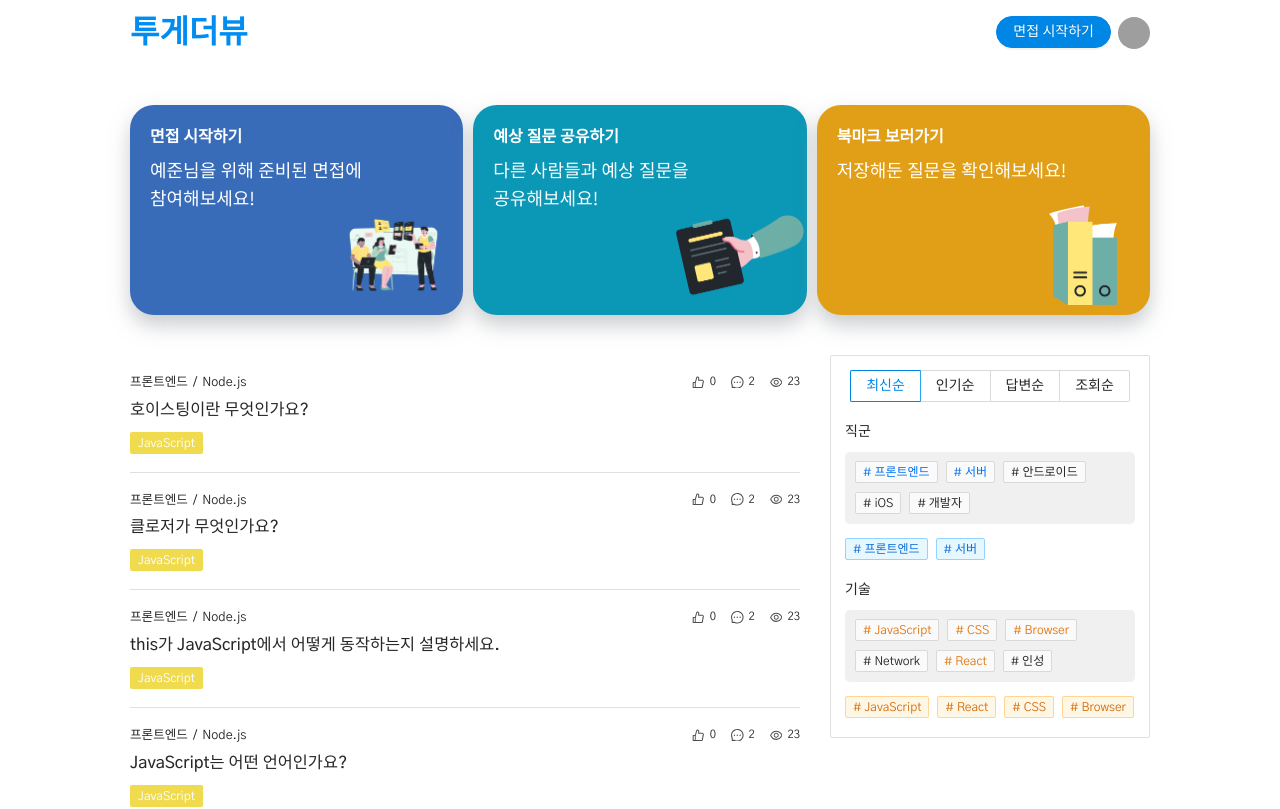
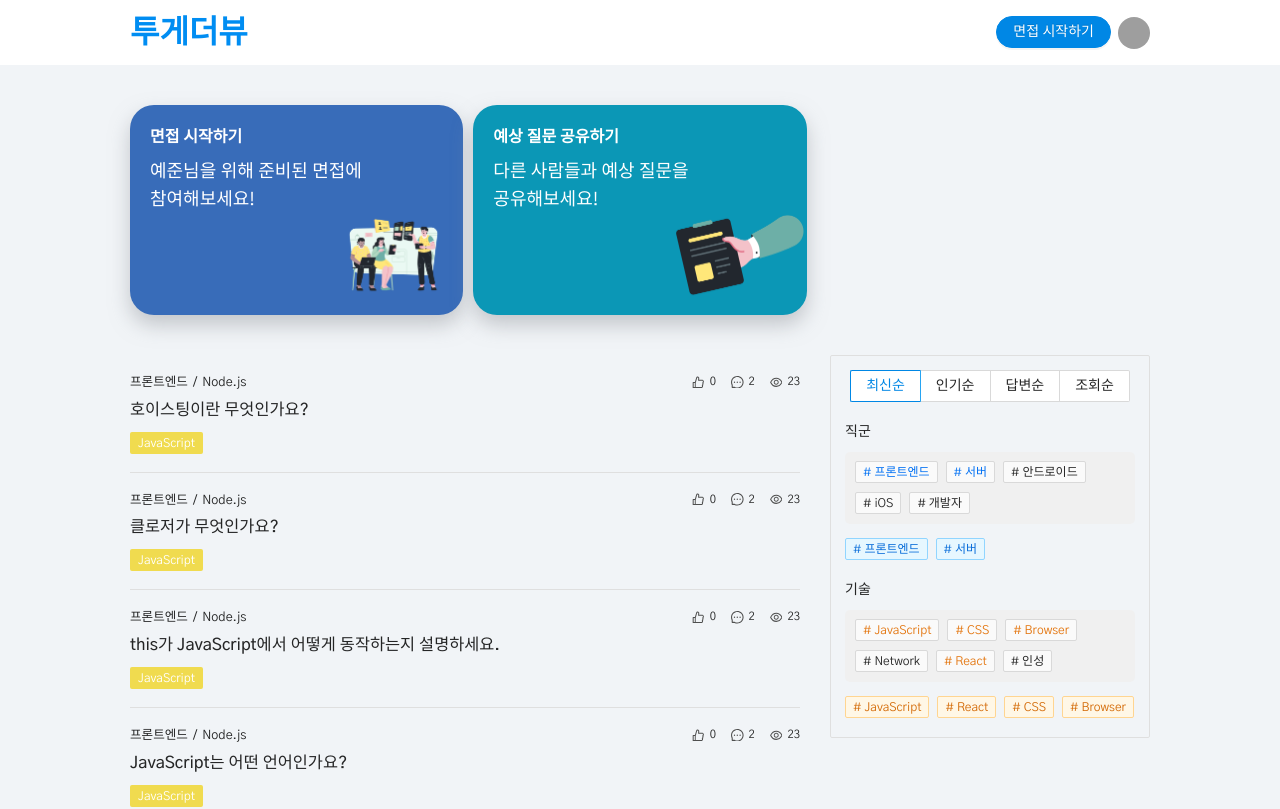
Before and after one commit to togather-view/togather-view-demo, a Next.js app: page / in a window 1280 px wide. Shown: the top 809 px of the page. Built offline with nearby package versions, Linux system fonts and the light colour scheme; grey boxes are pictures that could not be loaded; a web font is replaced by a local one.

Commit message:
design: add bg color & fix banner styles

```diff
--- a/src/components/banner/BookmarkBanner.component.tsx
+++ b/src/components/banner/BookmarkBanner.component.tsx
@@ -3,8 +3,11 @@ import Link from "next/link";
 
 import BannerComponent from "@src/components/banner/Banner.component";
 
+import styles from "@src/styles/components/Banner.module.scss";
+
 function BookmarkBannerComponent({ color }) {
   return (
+    <div className={styles.bannerWrap}>
       <Link href="/profile">
         <a>
           <BannerComponent
@@ -15,6 +18,7 @@ function BookmarkBannerComponent({ color }) {
           />
         </a>
       </Link>
+    </div>
   );
 }
 
--- a/src/components/banner/InterviewStartBanner.component.tsx
+++ b/src/components/banner/InterviewStartBanner.component.tsx
@@ -8,8 +8,11 @@ import { myAccount } from "@dummy/user.data";
 // styles
 import BannerComponent from "@src/components/banner/Banner.component";
 
+import styles from "@src/styles/components/Banner.module.scss";
+
 function InterviewStartBannerComponent({ color }) {
   return (
+    <div className={styles.bannerWrap}>
       <Link href="/interview">
         <a>
           <BannerComponent
@@ -20,6 +23,7 @@ function InterviewStartBannerComponent({ color }) {
           />
         </a>
       </Link>
+    </div>
   );
 }
 
--- a/src/components/banner/QuestionCreateBanner.component.tsx
+++ b/src/components/banner/QuestionCreateBanner.component.tsx
@@ -4,9 +4,10 @@ import { ExclamationCircleOutlined } from "@ant-design/icons";
 
 // components
 import QuestionFormComponent from "@src/components/question/QuestionForm.component";
+import BannerComponent from "@src/components/banner/Banner.component";
 
 // styles
-import BannerComponent from "@src/components/banner/Banner.component";
+import styles from "@src/styles/components/Banner.module.scss";
 
 function QuestionCreateBannerComponent({ color }) {
   const [visible, setVisible] = useState(false);
@@ -30,7 +31,7 @@ function QuestionCreateBannerComponent({ color }) {
   );
 
   return (
-    <div>
+    <div className={styles.bannerWrap}>
       <div onClick={openForm}>
         <BannerComponent
           title="예상 질문 공유하기"
--- a/src/styles/Layout.module.scss
+++ b/src/styles/Layout.module.scss
@@ -2,6 +2,8 @@
 
 .container {
   min-height: 100vh;
+
+  background: $color-page-background;
 
   .header {
     height: $height-header-desktop;
@@ -104,7 +106,6 @@
 
       @include tablet {
         margin: 0;
-        padding: 0 $layout-margin-x-mobile;
       }
     }
   }
--- a/src/styles/_mixin.scss
+++ b/src/styles/_mixin.scss
@@ -69,6 +69,7 @@ $layout-margin-x-mobile: 12px;
 
 $font-size-small: 0.9em;
 
+$color-page-background: #F1F4F7;
 $color-black-default: rgb(0, 0, 0, 0.85);
 $color-border-gray: #DFDFDF;
 
--- a/src/styles/components/Banner.module.scss
+++ b/src/styles/components/Banner.module.scss
@@ -1,4 +1,10 @@
 @import "../mixin";
+
+.bannerWrap {
+  &:last-child {
+    display: none;
+  }
+}
 
 .box {
   border-radius: 24px;
@@ -12,7 +18,7 @@
   position: relative;
 
   @include mobile {
-    width: 160px;
+    width: 100%;
   }
 
   .subtitle {
--- a/src/styles/components/MobileQuestionFilter.module.scss
+++ b/src/styles/components/MobileQuestionFilter.module.scss
@@ -8,6 +8,7 @@
   z-index: 800;
 
   display: none;
+
   @include mobile {
     display: block;
   }
@@ -19,8 +20,6 @@
     border-right: none;
 
     position: absolute;
-    //left: -$layout-margin-x-mobile;
-    //right:-$layout-margin-x-mobile;
     left: 0;
     right: 0;
     padding: 10px $layout-margin-x-mobile;
--- a/src/styles/pages/Main.module.scss
+++ b/src/styles/pages/Main.module.scss
@@ -8,52 +8,9 @@
   padding: 40px 0;
 
   @include mobile {
-    padding: 30px  0;
-
-    overflow-x: auto;
-
-    &::-webkit-scrollbar {
-      display: none;
-    }
-
-    /* Hide scrollbar for IE, Edge and Firefox */
-    -ms-overflow-style: none; /* IE and Edge */
-    scrollbar-width: none; /* Firefox */
-  }
-
-  .box {
-    border: 1px solid #EAEAEA;
-    background: #FDFDFD;
-    padding: 30px;
-    border-radius: 2px;
-
-    display: flex;
-    justify-content: center;
-    align-items: center;
-
-    margin: 20px 0;
-
-    h3 {
-      margin-bottom: 0;
-    }
-
-    @include tablet {
-      display: block;
-      text-align: center;
-      word-break: keep-all;
-    }
-
-    .button {
-      display: inline;
-      width: 150px;
-      margin-left: 30px;
-
-      @include tablet {
-        width: 240px;
-        margin-top: 15px;
-        margin-left: auto;
-      }
-    }
+    padding: 30px $layout-margin-x-mobile;
+    overflow: auto;
+    grid-template-columns: 1fr 1fr;
   }
 }
 
```
Lines whose indentation alone changed are shown as unchanged.
